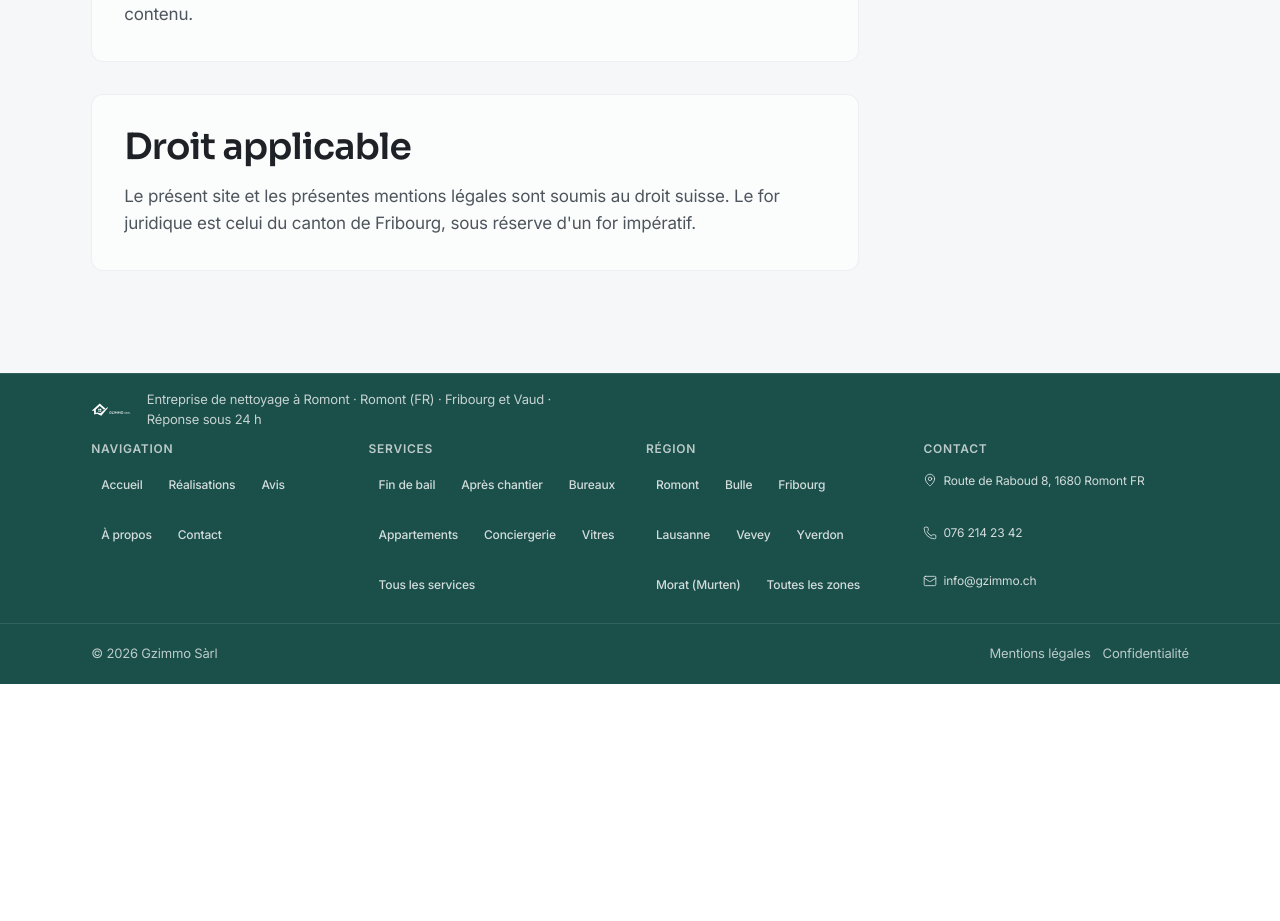
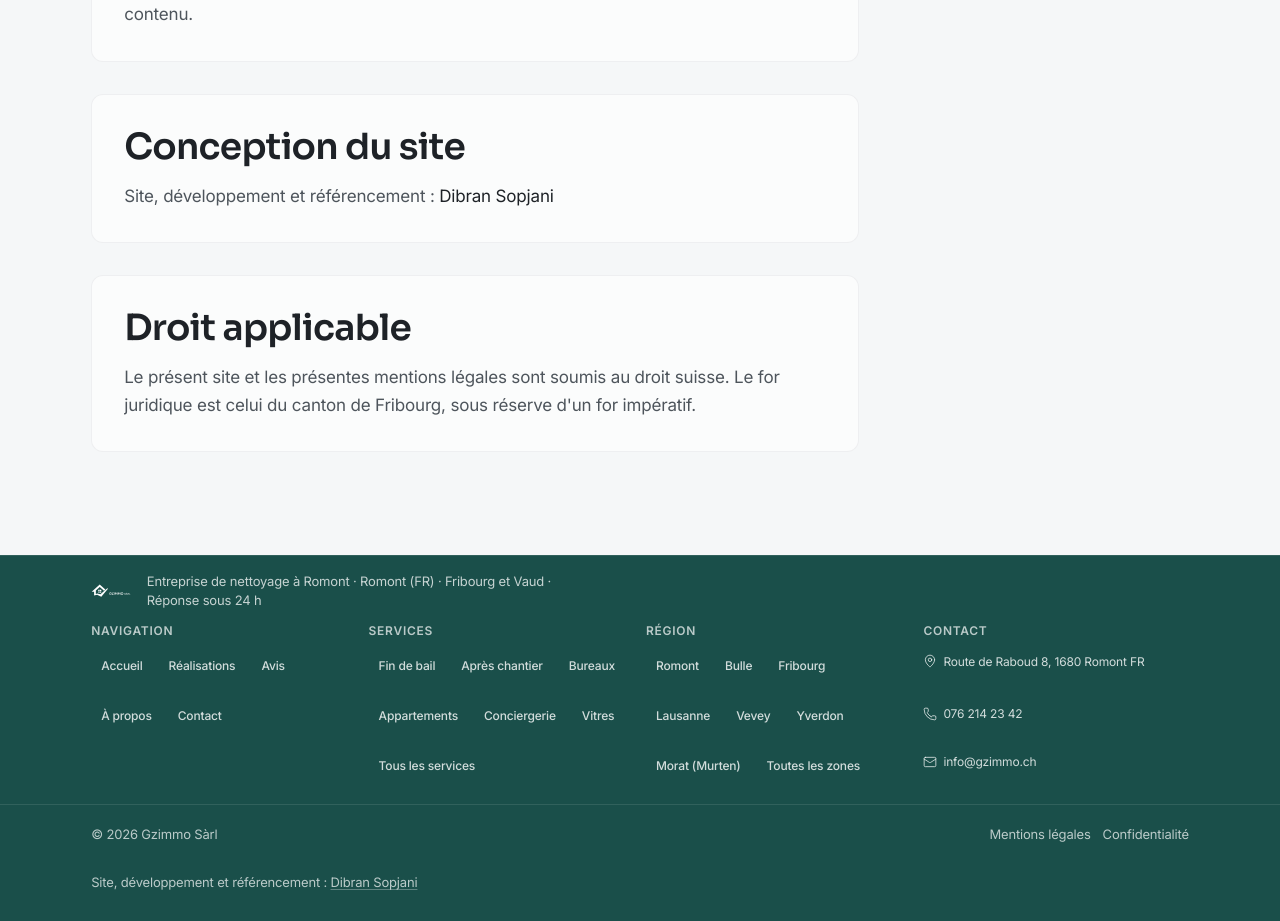
Before and after one commit to sopdibran-collab/sopdibran-collab.github.io-gzimmo, a Next.js app: page /mentions-legales in a window 1280 px wide. Shown: the part 2000-2921 px from the top of the page. Before the commit the page ends 2684 px from the top, so only its background shows below. Built offline with nearby package versions, Linux system fonts and the light colour scheme; no server answers.

Commit message:
Crédit discret : conception du site (footer + mentions légales)

```diff
--- a/app/mentions-legales/page.tsx
+++ b/app/mentions-legales/page.tsx
@@ -111,6 +111,20 @@ export default function MentionsLegalesPage() {
             </p>
           </LegalSection>
 
+          <LegalSection title="Conception du site">
+            <p>
+              Site, développement et référencement :{" "}
+              <a
+                href="https://www.linkedin.com/in/dibransop"
+                target="_blank"
+                rel="noopener"
+                className="text-foreground hover:text-accent-ink"
+              >
+                Dibran Sopjani
+              </a>
+            </p>
+          </LegalSection>
+
           <LegalSection title="Droit applicable">
             <p>
               Le présent site et les présentes mentions légales sont soumis au droit suisse.
--- a/components/layout/Footer.tsx
+++ b/components/layout/Footer.tsx
@@ -154,6 +154,17 @@ export function Footer() {
               Confidentialité
             </Link>
           </div>
+          <p className="w-full pb-2">
+            Site, développement et référencement :{" "}
+            <a
+              href="https://www.linkedin.com/in/dibransop"
+              target="_blank"
+              rel="noopener"
+              className="inline-flex min-h-11 items-center underline decoration-white/30 underline-offset-2 transition-colors hover:text-white hover:decoration-white"
+            >
+              Dibran Sopjani
+            </a>
+          </p>
         </div>
       </div>
     </footer>
```
